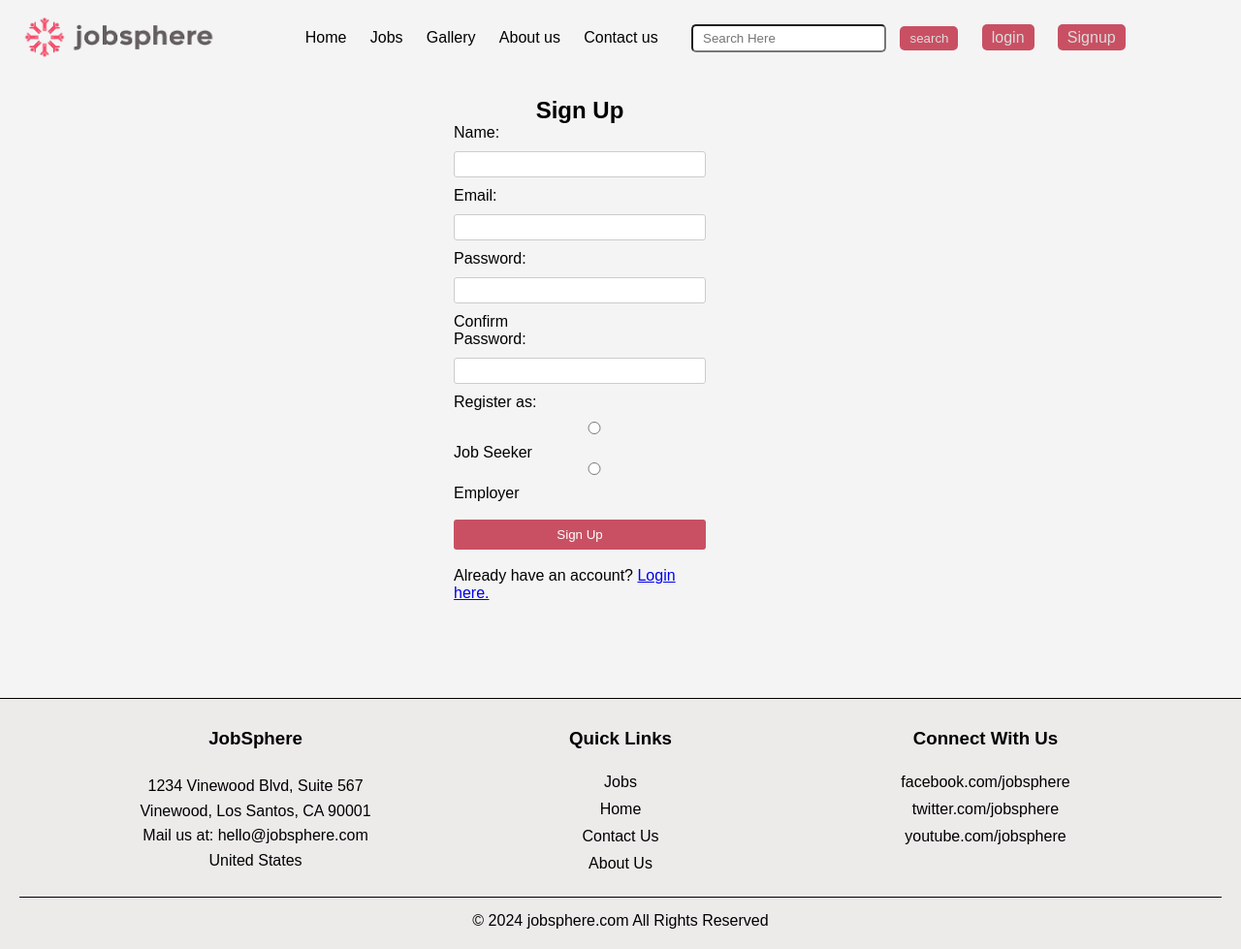
After one commit to abdulrehmana28/job-sphere-web, a PHP site: page /signup.html in a window 1280 px wide. The commit adds this page. Shown: the whole page at 97% size. Run offline with PHP 8.4, Linux system fonts and the light colour scheme.

Commit message:
login & signup pages completed

```diff
--- a/css/style.css
+++ b/css/style.css
@@ -207,14 +207,13 @@
     vertical-align: top;
 }
 
-/* Logo styling */
+
 .job-card img {
     height: 50px;
     vertical-align: middle;
     margin-right: 5px;
 }
 
-/* Job title and level info styling */
 .job-title {
     font-weight: bold;
     font-size: 16px;
@@ -421,6 +420,129 @@ textarea {
 
 /* contact us page end */
 
+/* Login page  */
+
+.login-section {
+    width: 100%;
+    padding-left: 35%;
+
+}
+.login-form {
+    padding: 20px;
+    width: 300px;
+    text-align: left;
+}
+
+/* Style for form title */
+.login-form h2 {
+    margin-top: 80px;
+    margin-bottom: 30px;
+    text-align: center;
+}
+
+/* Style labels with inline-block for alignment */
+.login-form .form-label {
+    display: inline-block;
+    width: 80px;
+    margin-bottom: 10px;
+}
+
+/* Style for text inputs */
+.login-form .form-input {
+    width: 260px;
+    margin-bottom: 10px;
+    padding: 5px;
+    border: 1px solid #ccc;
+    border-radius: 3px;
+}
+
+/* Style for the checkbox and label */
+.login-form .form-checkbox {
+    margin-bottom: 10px;
+}
+.login-form .checkbox-label {
+    font-size: 0.9em;
+}
+
+/* Style the submit button */
+.login-form .submit-button {
+    width: 100%;
+    padding: 8px;
+    background-color: #C95063;
+    color: white;
+    border: none;
+    border-radius: 3px;
+    cursor: pointer;
+}
+
+.login-form .submit-button:hover {
+    background-color: #e67182;
+}
+
+/* sign up page  */
+
+.signup-section {
+    width: 100%;
+    padding-left: 35%;
+}
+.signup-form {
+    padding: 20px;
+    width: 300px;
+    text-align: left;
+}
+
+/* Style for form title */
+.signup-form h2 {
+    margin-top: 0;
+    text-align: center;
+}
+
+/* Style labels with inline-block for alignment */
+.signup-form .form-label {
+    display: inline-block;
+    width: 120px;
+    margin-bottom: 10px;
+}
+
+/* Style for text inputs */
+.signup-form .form-input {
+    width: 260px;
+    margin-bottom: 10px;
+    padding: 5px;
+    border: 1px solid #ccc;
+    border-radius: 3px;
+}
+
+/* Style for the radio buttons and labels */
+.signup-form input[type="radio"] {
+    margin-left: 20px;
+}
+
+/* Style the submit button */
+.signup-form .submit-button {
+    width: 100%;
+    padding: 8px;
+    background-color: #C95063;
+    color: white;
+    border: none;
+    border-radius: 3px;
+    cursor: pointer;
+}
+
+.signup-form .submit-button:hover {
+    background-color: #e67182;
+}
+
+/* Style for the login link */
+.signup-form .signup-form .login-link {
+    color: #0000EE;
+    text-decoration: none;
+}
+
+.signup-form .login-link:hover {
+    text-decoration: underline;
+}
+
 /* Footer  */
 .footer {
     text-align: center;
--- /dev/null
+++ b/signup.html
@@ -0,0 +1,151 @@
+<!DOCTYPE html>
+<html>
+  <head>
+    <title>Sign up - JobSphere</title>
+    <link rel="icon" href="images/emblem.png" />
+    <link rel="stylesheet" href="css/style.css" />
+  </head>
+
+  <body>
+    <section class="first-section">
+      <header>
+        <!-- Start of Navigation bar-->
+        <nav class="navbar">
+          <div class="navbar-logo-div">
+            <a href="index.html">
+              <img src="images/logo.png" alt="JobSphere logo" />
+            </a>
+          </div>
+
+          <ul class="navbar-links">
+            <li><a href="index.html">Home</a></li>
+            <li><a href="jobs.html">Jobs</a></li>
+            <li><a href="gallery.html">Gallery</a></li>
+            <li><a href="about.html">About us</a></li>
+            <li><a href="contact.html">Contact us</a></li>
+            <li>
+              <form action="jobs.html" method="get">
+                <input
+                  type="search"
+                  name="search"
+                  class="navbar-search"
+                  placeholder="Search Here"
+                  required
+                />
+                <input class="navbar-btn" type="submit" value="search" />
+              </form>
+            </li>
+            <li>
+              <a href="login.html" class="navbar-btn">login</a>
+            </li>
+            <li>
+              <a href="signup.html" class="navbar-btn">Signup</a>
+            </li>
+          </ul>
+        </nav>
+        <!-- end of Navigation bar-->
+      </header>
+      <div class="signup-section">
+        <form class="signup-form" action="login.html" method="get">
+          <h2>Sign Up</h2>
+
+          <label for="name" class="form-label">Name:</label>
+          <input type="text" id="name" name="name" class="form-input" /><br />
+
+          <label for="email" class="form-label">Email:</label>
+          <input
+            type="email"
+            id="email"
+            name="email"
+            class="form-input"
+            required
+          /><br />
+
+          <label for="password" class="form-label">Password:</label>
+          <input
+            type="password"
+            id="password"
+            name="password"
+            class="form-input"
+            required
+          /><br />
+
+          <label for="confirm_password" class="form-label"
+            >Confirm Password:</label
+          >
+          <input
+            type="password"
+            id="confirm_password"
+            name="confirm_password"
+            class="form-input"
+            required
+          /><br />
+
+          <label class="form-label">Register as:</label><br />
+          <input
+            type="radio"
+            id="job_seeker"
+            name="register_as"
+            value="job_seeker"
+          />
+          <label for="job_seeker">Job Seeker</label><br />
+          <input
+            type="radio"
+            id="employer"
+            name="register_as"
+            value="employer"
+          />
+          <label for="employer">Employer</label><br /><br />
+
+          <input
+            type="submit"
+            value="Sign Up"
+            class="submit-button"
+          /><br /><br />
+
+          <p>
+            Already have an account?
+            <a href="login.html" class="login-link">Login here.</a>
+          </p>
+          <br />
+        </form>
+      </div>
+    </section>
+
+    <!-- Start of Footer-->
+    <footer class="footer">
+      <div class="footer-section">
+        <h3>JobSphere</h3>
+        <li>
+          <p>
+            1234 Vinewood Blvd, Suite 567<br />
+            Vinewood, Los Santos, CA 90001<br />
+            Mail us at: hello@jobsphere.com<br />
+            United States
+          </p>
+        </li>
+      </div>
+
+      <!-- Quick Links Section -->
+      <div class="footer-section">
+        <h3>Quick Links</h3>
+        <li><a href="jobs.html">Jobs</a></li>
+        <li><a href="index.html">Home</a></li>
+        <li><a href="contact.html">Contact Us</a></li>
+        <li><a href="about.html">About Us</a></li>
+      </div>
+
+      <!-- Social Media Links Section -->
+      <div class="footer-section">
+        <h3>Connect With Us</h3>
+        <li><a href="#">facebook.com/jobsphere</a></li>
+        <li><a href="#">twitter.com/jobsphere</a></li>
+        <li><a href="#">youtube.com/jobsphere</a></li>
+      </div>
+
+      <!-- Footer Bottom Text -->
+      <div class="footer-bottom">© 2024 jobsphere.com All Rights Reserved</div>
+    </footer>
+    <!-- end of Footer-->
+  </body>
+</html>
```
Also changed, not shown: login.html (added, +121 -0 lines).
